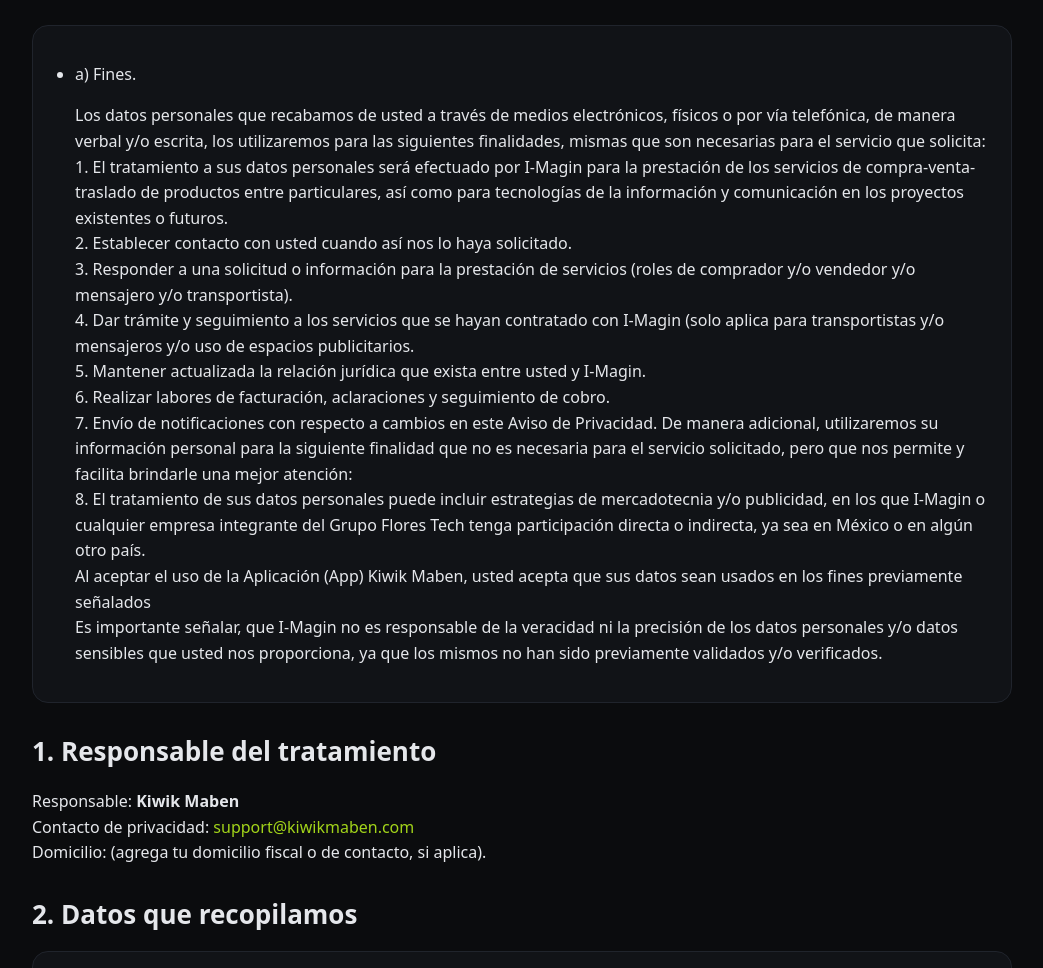
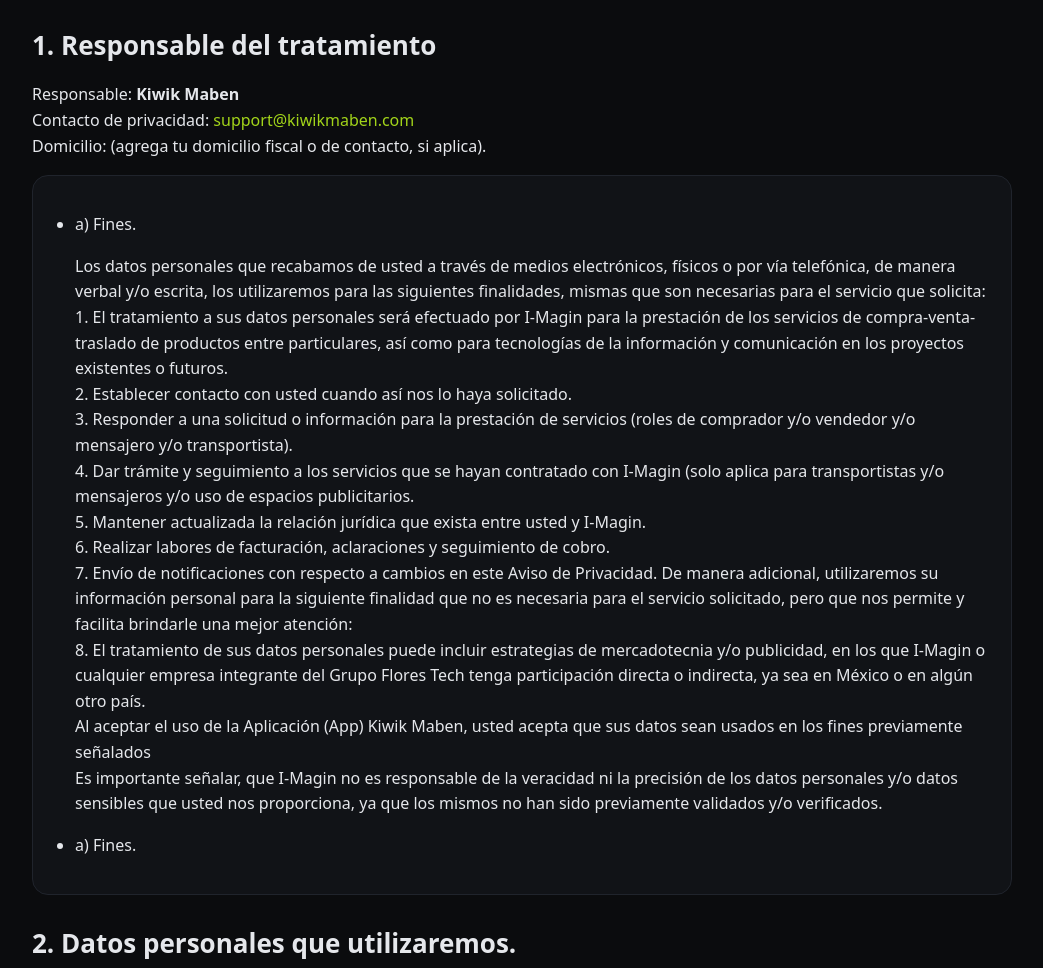
Before and after one commit to cflores23/kiwik-maben-privacy, a plain HTML site: page index.html in a window 1280 px wide. Shown: the part 192-1160 px from the top of the page, without its empty margins (118-1161 px from the left). Drawn offline with Linux system fonts and the light colour scheme.

Commit message:
Update index.html

```diff
--- a/index.html
+++ b/index.html
@@ -45,6 +45,12 @@
   </div>
 </header>
 
+  <h2>1. Responsable del tratamiento</h2>
+  <p>Responsable: <strong>Kiwik Maben</strong><br/>
+     Contacto de privacidad: <a href="mailto:support@kiwikmaben.com">support@kiwikmaben.com</a><br/>
+     Domicilio: (agrega tu domicilio fiscal o de contacto, si aplica).
+  </p>
+
 
   <div class="card">
     <ul>
@@ -60,18 +66,13 @@
       8. El tratamiento de sus datos personales puede incluir estrategias de mercadotecnia y/o publicidad, en los que I-Magin o cualquier empresa integrante del Grupo Flores Tech tenga participación directa o indirecta, ya sea en México o en algún otro país.<br>
       Al aceptar el uso de la Aplicación (App) Kiwik Maben, usted acepta que sus datos sean usados en los fines previamente señalados<br>
       Es importante señalar, que I-Magin no es responsable de la veracidad ni la precisión de los datos personales y/o datos sensibles que usted nos proporciona, ya que los mismos no han sido previamente validados y/o verificados.
-
+      <li>a) Fines.</li>
     </p>
     </ul>
   </div>
 
-  <h2>1. Responsable del tratamiento</h2>
-  <p>Responsable: <strong>Kiwik Maben</strong><br/>
-     Contacto de privacidad: <a href="mailto:support@kiwikmaben.com">support@kiwikmaben.com</a><br/>
-     Domicilio: (agrega tu domicilio fiscal o de contacto, si aplica).
-  </p>
 
-  <h2>2. Datos que recopilamos</h2>
+  <h2>2. Datos personales que utilizaremos.</h2>
   <div class="card">
     <ul>
       <li><strong>Cuenta y perfil:</strong> nombre, correo electrónico, teléfono (si lo proporcionas), foto/alias, ciudad.</li>
```
